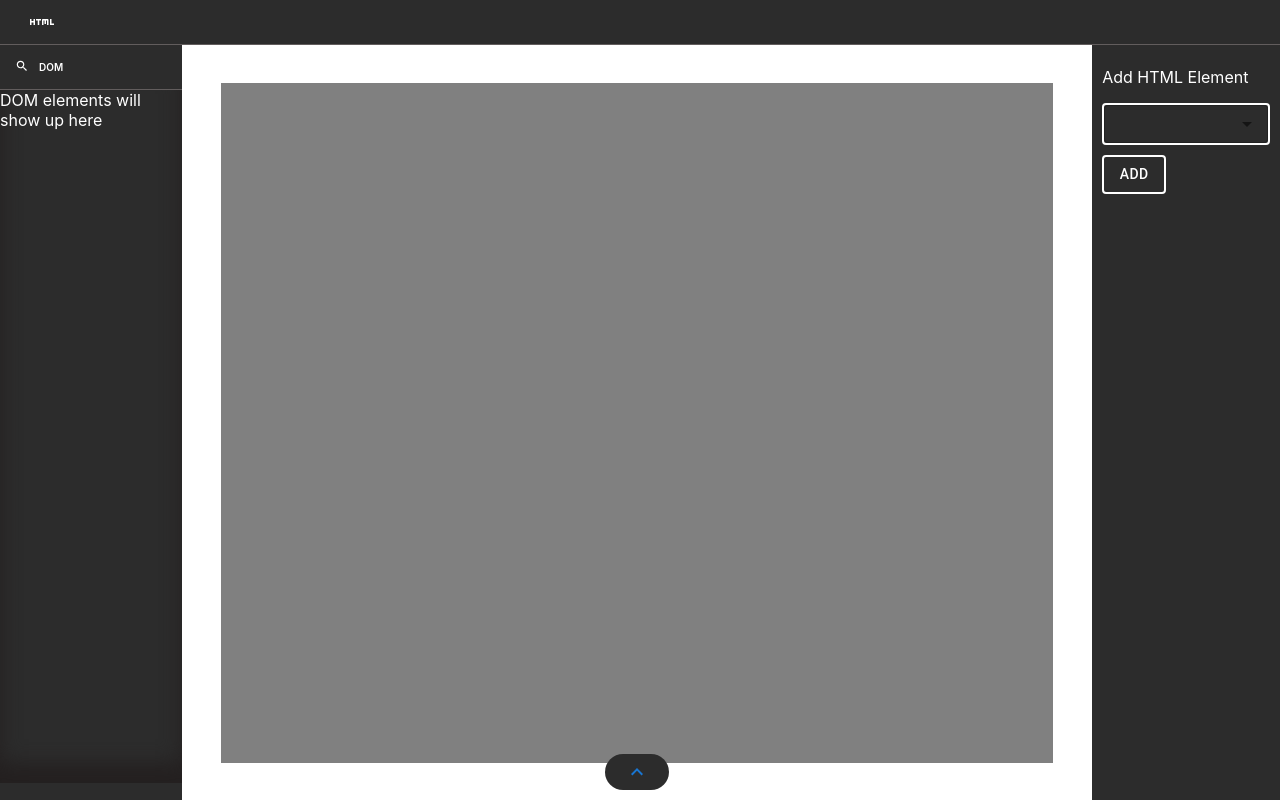
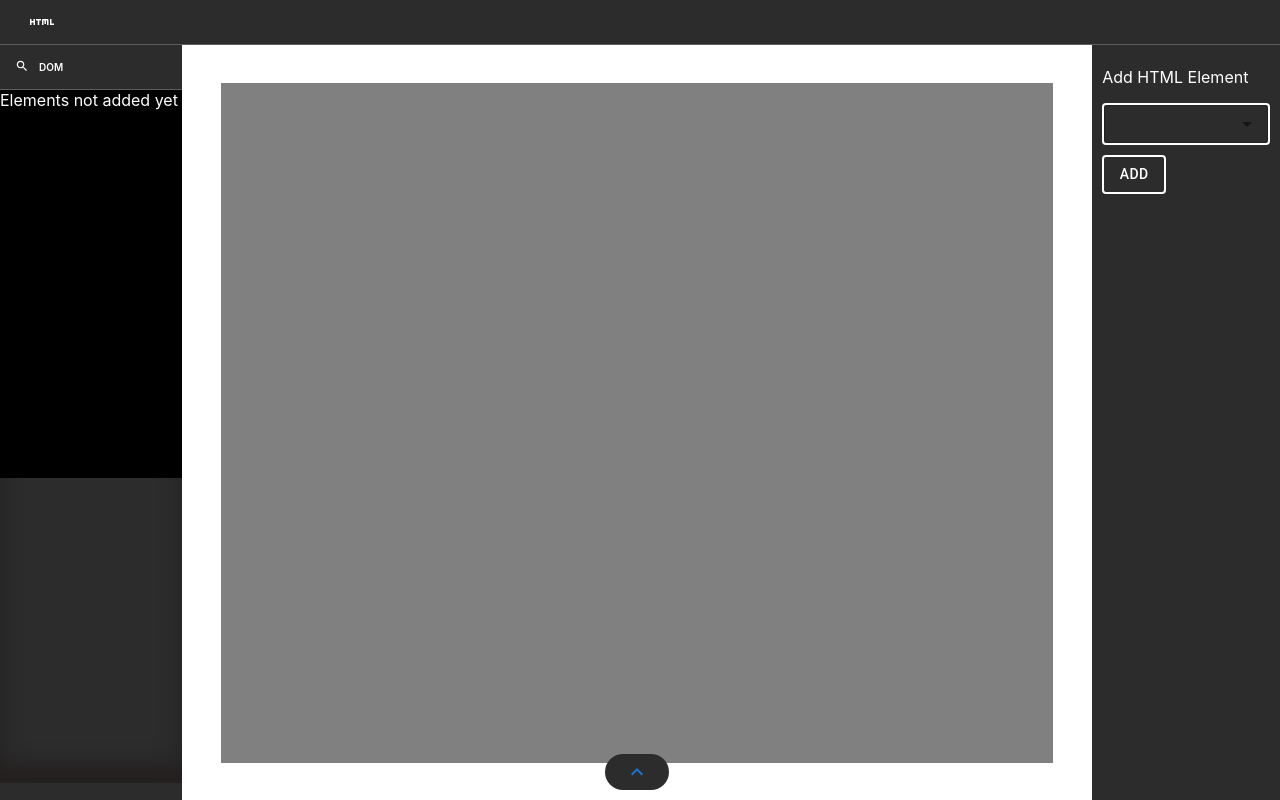
Before and after one commit to code735/Pagebuilder, a React (Create React App) app in the folder frontend/: page / in a window 1280 px wide. Built offline with nearby package versions, Linux system fonts and the light colour scheme.

Commit message:
add html container

```diff
--- a/frontend/src/Components/Leftsidebar/LeftSidebar.scss
+++ b/frontend/src/Components/Leftsidebar/LeftSidebar.scss
@@ -4,8 +4,7 @@
   .left-sidebar-container {
     & { height: 93%; box-shadow: inset 0 -20px 20px 0px #242020; }
     .suggestions-container {
-      & { height: auto; min-height: 6%; max-height: 43%; overflow-y: scroll; border-bottom: 1px solid #625d5d;
-      }
+      & { height: 43%; overflow-y: scroll; border-bottom: 1px solid #625d5d; }
       &::-webkit-scrollbar { width: 10px; }
       &::-webkit-scrollbar-track { background: transparent; }
       &::-webkit-scrollbar-thumb { background: #707070; border-radius: 10px; margin: 10px; padding: 10px; cursor: pointer; }
@@ -13,6 +12,15 @@
       .html-element {
         & { padding: 2px 10px; font-size: 12px; text-transform: capitalize; font-weight: 200; display: flex; align-items: center; justify-content: space-between; }
         span.tag { font-size: 10px; text-transform: lowercase; }
+      }
+    }
+    .dom-container {
+      & { height: 56%; overflow-y: scroll; background-color: #000; }
+      &::-webkit-scrollbar { width: 7px; }
+      &::-webkit-scrollbar-track { background: transparent; }
+      &::-webkit-scrollbar-thumb { background: #fff; border-radius: 10px; margin: 10px; padding: 10px; cursor: pointer; }
+      .html-tag { cursor: pointer; font-size: 14px; font-weight: 200;
+        .tag-name { padding: 5px; }
       }
     }
   }
@@ -35,6 +43,7 @@
               &::placeholder { font-size: 10px; }
             }
           }
+          .close-icon { font-size: 12px; display: flex; align-items: center; }
           .add-html-icon :hover { background: #000; }
         }
       }
--- a/frontend/src/Components/Leftsidebar/Leftsidebar.jsx
+++ b/frontend/src/Components/Leftsidebar/Leftsidebar.jsx
@@ -101,6 +101,12 @@ export default function Leftsidebar() {
                   <div className="search-bar">
                     <input type="text" placeholder='Add HTML...' value={inputValue} onChange={(e) => setInputValue(e.target.value)} />
                   </div>
+                  {
+                    inputValue && <div className="close-icon" onClick={() => { setInputValue("") }}>
+                      <Close />
+                    </div>
+                  }
+
                   <div className="add-html-icon" onClick={addElement}>
                     <Add />
                   </div>
@@ -121,7 +127,7 @@ export default function Leftsidebar() {
       </div>
       <div className="left-sidebar-container">
         {
-          switchControlRedux === "add-html" ? (
+          switchControlRedux === "add-html" && (
             <div className="suggestions-container">
               {
                 suggestions?.map((el, index) => (
@@ -136,12 +142,19 @@ export default function Leftsidebar() {
                 ))
               }
             </div>
-          ) : (
-            <div className="dom-container">
-              DOM elements will show up here
-            </div>
           )
         }
+        <div className="dom-container">
+          {
+            htmlElementRedux?.length > 0 ? htmlElementRedux?.map((el) => {
+              return <div className="html-tag">
+                <div className="tag-name">
+                  {el.rootElement}
+                </div>
+              </div>
+            }) : <>Elements not added yet</>
+          }
+        </div>
         {switchLeftSidebarFunctionalities(switchControlRedux)}
       </div>
     </div>
```
